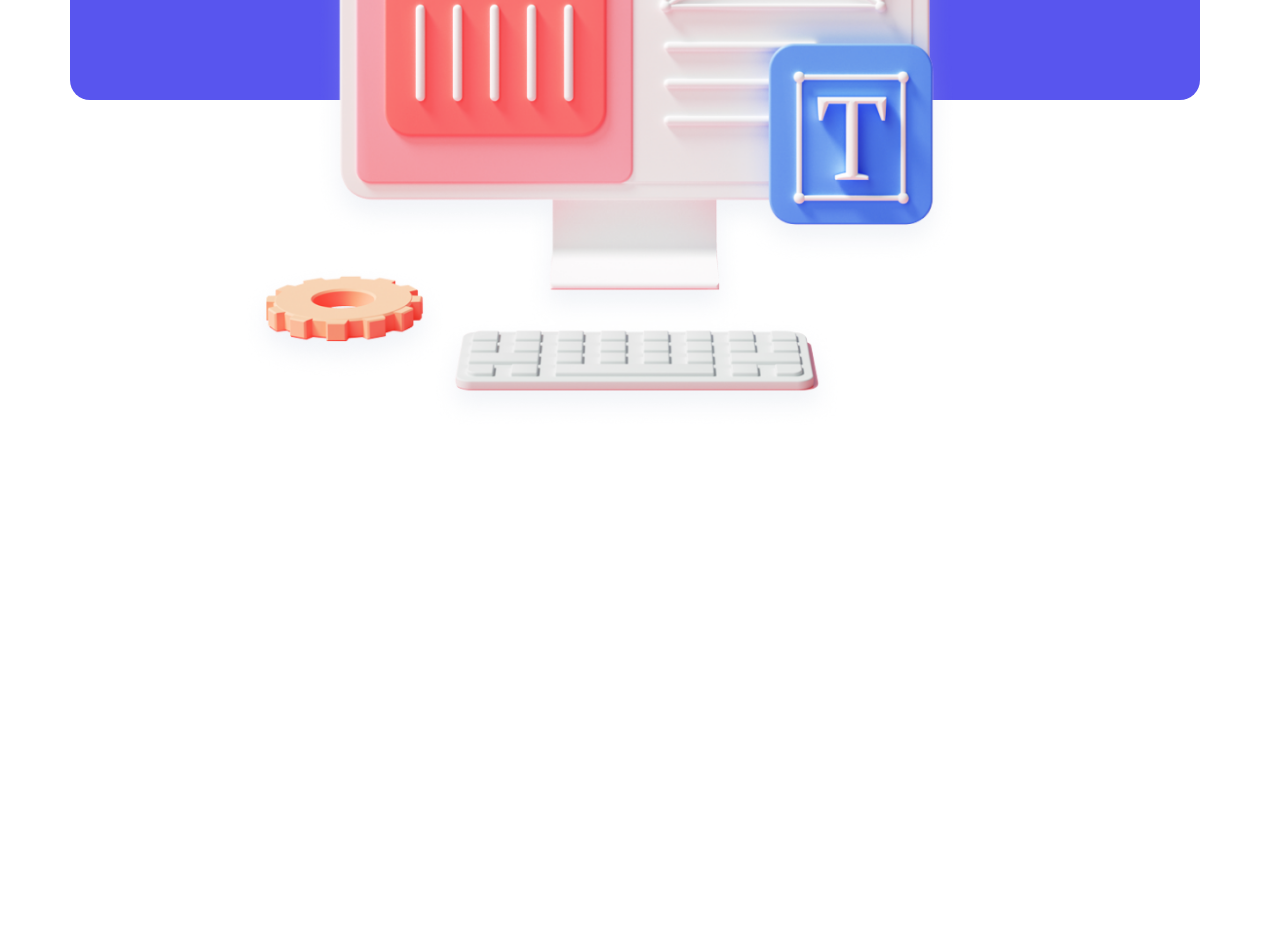
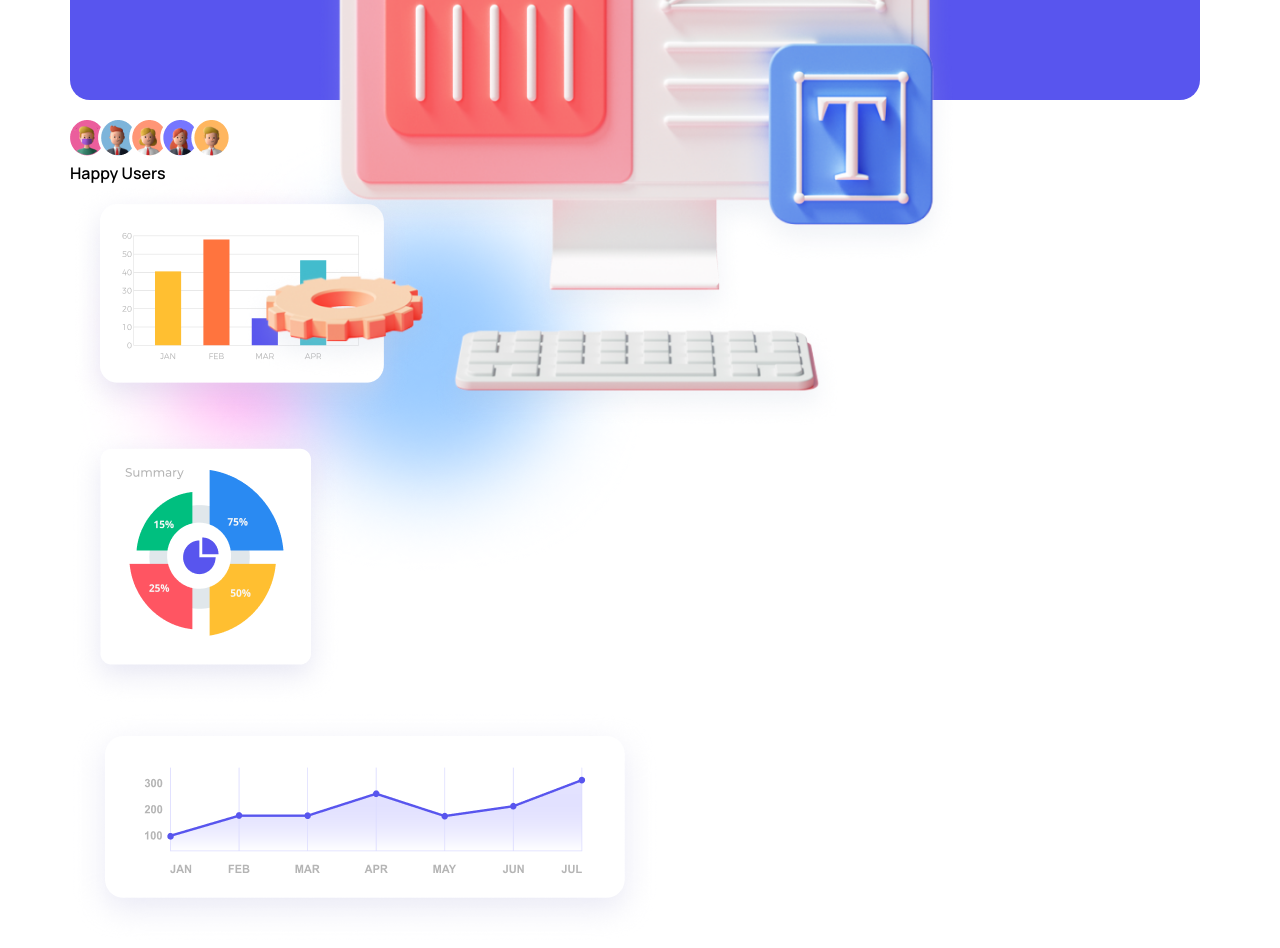
Before and after one commit to ramziddinolimov/Imtihon-Page, a plain HTML site: page index.html in a window 1280 px wide. Shown: the part 820-1768 px from the top of the page. Before the commit the page ends 1250 px from the top, so only its background shows below. Drawn offline with Linux system fonts and the light colour scheme.

Commit message:
two section

```diff
--- a/css/style.css
+++ b/css/style.css
@@ -118,3 +118,23 @@ body{
     position: absolute;
     top: 100%;
     left: 15%;
+}
+
+
+
+
+
+
+.business-section{
+    width: 100% ;
+    background-image: url(/img/blur\ bg.png);
+    background-repeat: no-repeat;
+}
+
+.business-image{
+    width: 50%;
+}
+
+.happy-image p {
+    display: flex;
+}
--- a/index.html
+++ b/index.html
@@ -48,5 +48,29 @@
         </div>
     </main>
 
+    <section class="business">
+        <div class="container">
+            <div class="business-section">
+            <div class="business-image">
+                <div class="business-happy">
+                    <img src="./img/user.png" alt="" class="happy-image">
+                    <p>Happy Users</p>
+                    <img src="./img/chart.png" alt="" class="happy-image2">
+                </div>
+                <div class="business-summary">
+                    <img src="./img/card 2 (1).png" alt="" class="summary-image">
+                </div>
+                <div class="business-mounth">
+                    <img src="./img/card 3.png" alt="" class="mounth-image">
+                </div>
+            </div>
+            <div class="business-text"></div>
+            </div>
+        </div>
+
+    </section>
+
+
+
 </body>
 </html>
```
Also changed, not shown: img/Vector (2).png (added), img/blur bg.png (added), img/card 2 (1).png (added), img/card 3.png (added), img/chart.png (added), img/user.png (added).
